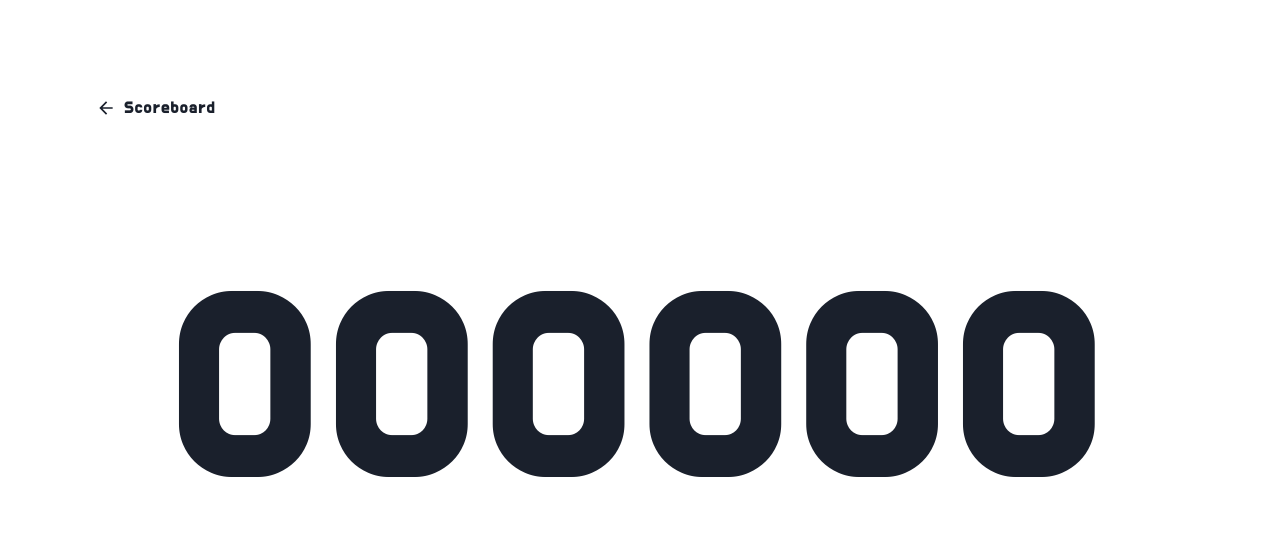
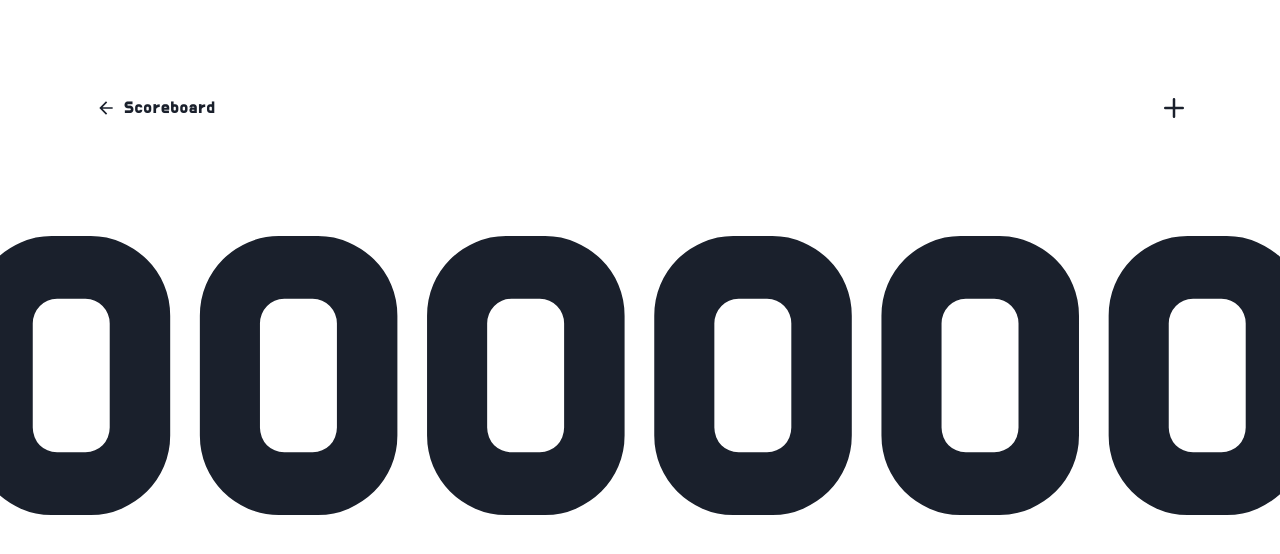
Before and after one commit to Permanaa/scoreboard, a Next.js app: page /textboard in a window 1280 px wide. Shown: the top 554 px of the page. Built offline with nearby package versions, Linux system fonts and the light colour scheme.

Commit message:
feat: multiline

```diff
--- a/pages/textboard.tsx
+++ b/pages/textboard.tsx
@@ -6,7 +6,9 @@ import {
   Text
 } from "@chakra-ui/react";
 import {
-  ArrowBackIcon
+  ArrowBackIcon,
+  AddIcon,
+  MinusIcon
 } from "@chakra-ui/icons"
 import { useLocalStorageState } from "../hooks/useLocalStorage";
 import Link from "next/link";
@@ -15,18 +17,36 @@ import { Do_Hyeon } from 'next/font/google'
 const doHyun = Do_Hyeon({ weight: "400", subsets: ["latin"] })
 
 export default function Textboard () {
-  const [content, setContent] = useLocalStorageState<string>("textboard", "000000")
+  const [content, setContent] = useLocalStorageState<string[]>("textboard", ["000000"])
+
+  const addField = () => {
+    setContent(prev => [...prev, "000000"])
+  }
+
+  const updateField = (index: number) => (value: string) => {
+    const newContent = [...content]
+    newContent[index] = value
+
+    setContent(newContent)
+  }
+
+  const removeField = (index: number) => {
+    const newContent = [...content]
+    newContent.splice(index, 1)
+
+    setContent(newContent)
+  }
 
   return (
     <Box
-      w="100vw"
-      h="100vh"
+      minH="100vh"
       display="flex"
       alignItems="center"
       justifyContent="center"
+      overflow="hidden"
       className={doHyun.className}
     >
-      <Box position="absolute" top={24} left={24}>
+      <Box position="fixed" top={24} left={24}>
         <Link href="/">
           <Box display="flex" alignItems="center" gap={2}>
             <ArrowBackIcon fontSize={20} />
@@ -40,26 +60,47 @@ export default function Textboard () {
           </Box>
         </Link>
       </Box>
+      <Box position="fixed" top={24} right={24}>
+        <Box onClick={addField} cursor="pointer">
+          <AddIcon fontSize={20} />
+        </Box>
+      </Box>
+      <Box display="flex" flexDirection="column">
+        {!!content && content.map((item, index) => {
+          console.log(item)
+          return (
+            <Box key={index} display="flex" alignItems="center">
               <Editable
                 placeholder="000000"
-        onChange={setContent}
-        value={content}
+                onChange={updateField(index)}
+                value={item}
                 textAlign="center"
                 w="100%"
                 display="flex"
                 alignItems="center"
                 justifyContent="center"
-        fontSize={256}
+                fontSize={384}
                 fontWeight={700}
                 letterSpacing="16px"
                 lineHeight={1}
+                p={0}
               >
-        <EditablePreview />
+                <EditablePreview p={0} />
                 <EditableInput
                   letterSpacing="16px"
+                  p={0}
                   _focusVisible={{ outline:"none" }}
                 />
               </Editable>
+              {!!content && content.length > 1 && (
+                <Box onClick={() => removeField(index)} cursor="pointer" padding={4}>
+                  <MinusIcon />
+                </Box>
+              )}
+            </Box>
+          )
+        })}
+      </Box>
     </Box>
   )
 }
```
Lines whose indentation alone changed are shown as unchanged.
